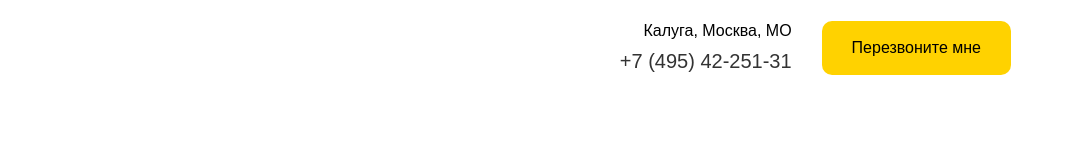
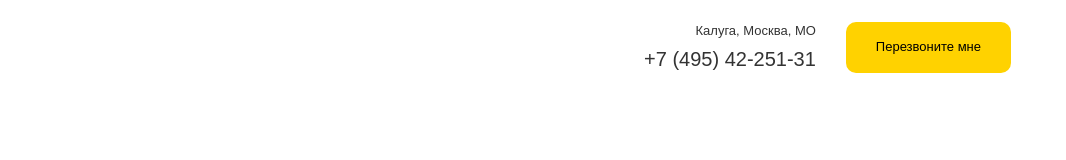
Before and after one commit to Dimbich/repear_room, a plain HTML site: page index.html in a window 1280 px wide. Shown: the full height of the page, 214-1280 px from the left. Drawn offline with Linux system fonts and the light colour scheme.

Commit message:
Исправил замечания цвет текста и размер

```diff
--- a/src/sass/_interface.sass
+++ b/src/sass/_interface.sass
@@ -1,5 +1,6 @@
 body
   font-family: sans-serif
+  color: $text-color
 img
   min-width: 100%
 .container
--- a/src/sass/blocks/_navbar.sass
+++ b/src/sass/blocks/_navbar.sass
@@ -1,5 +1,6 @@
 .navbar
   padding: 8px 0
+  font-size: 13px
   &-block
     display: flex
     justify-content: space-between
```
Also changed, not shown: src/css/style.css, 1 other file.
